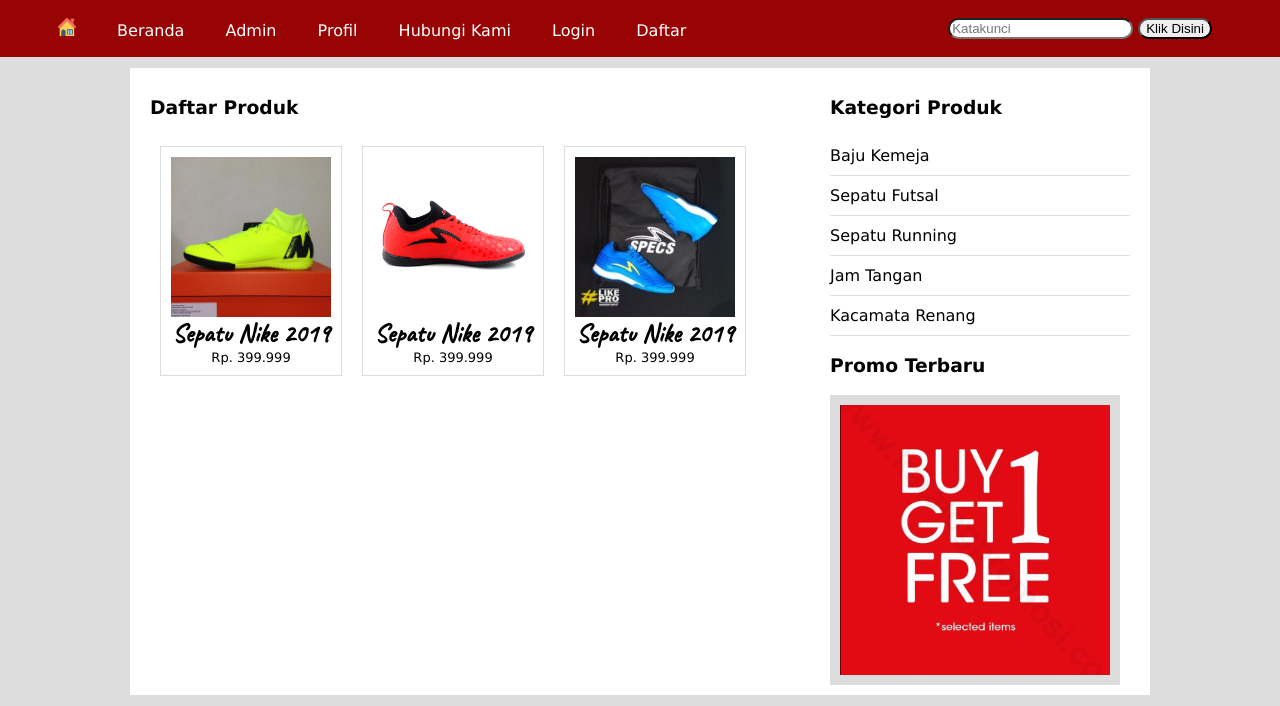
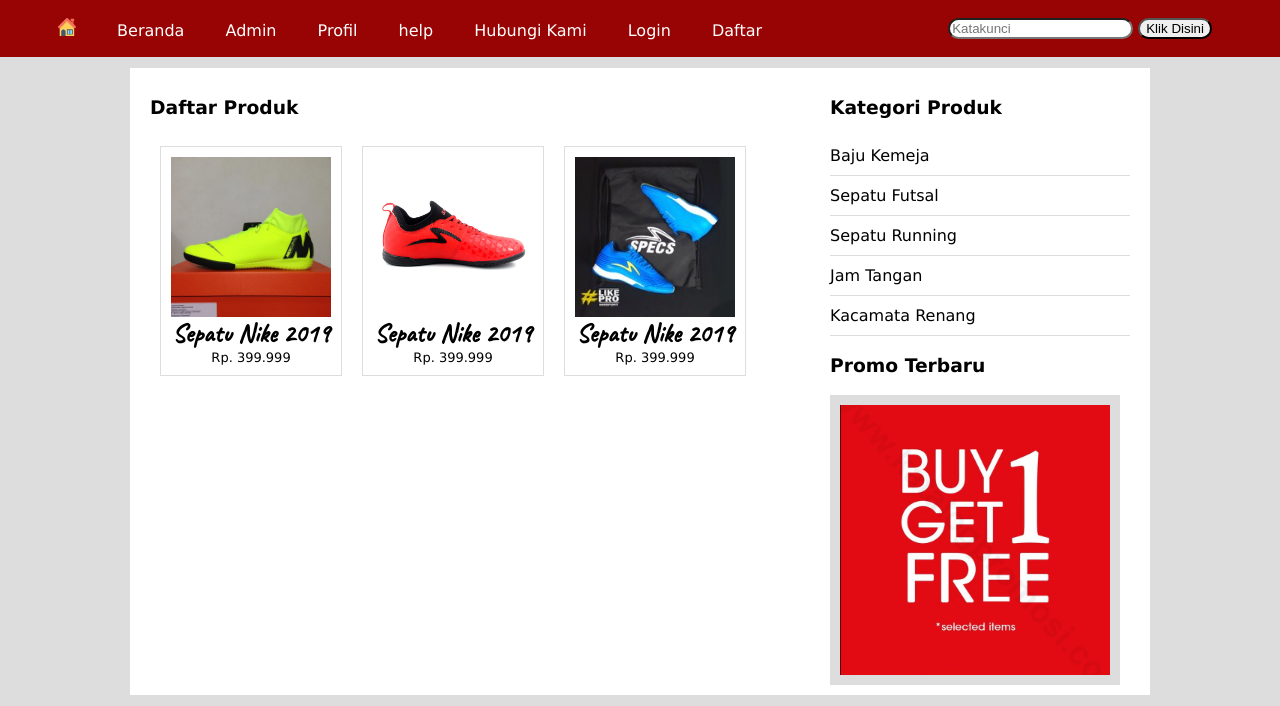
Before and after one commit to toknaek/web-dasar, a PHP site: page /index.php in a window 1280 px wide. Shown: the part 181-887 px from the top of the page. Run offline with PHP 8.4, Linux system fonts and the light colour scheme.

Commit message:
rubah help

```diff
--- a/header.php
+++ b/header.php
@@ -24,6 +24,7 @@
 				<li><a href="index.php">Beranda</a></li>
 				<li><a href="admin.php">Admin</a></li>
 				<li><a href="profil.php">Profil</a></li>
+				<li><a href="profil.php">help</a></li>
 				<li>Hubungi Kami</li>
 
 
```
